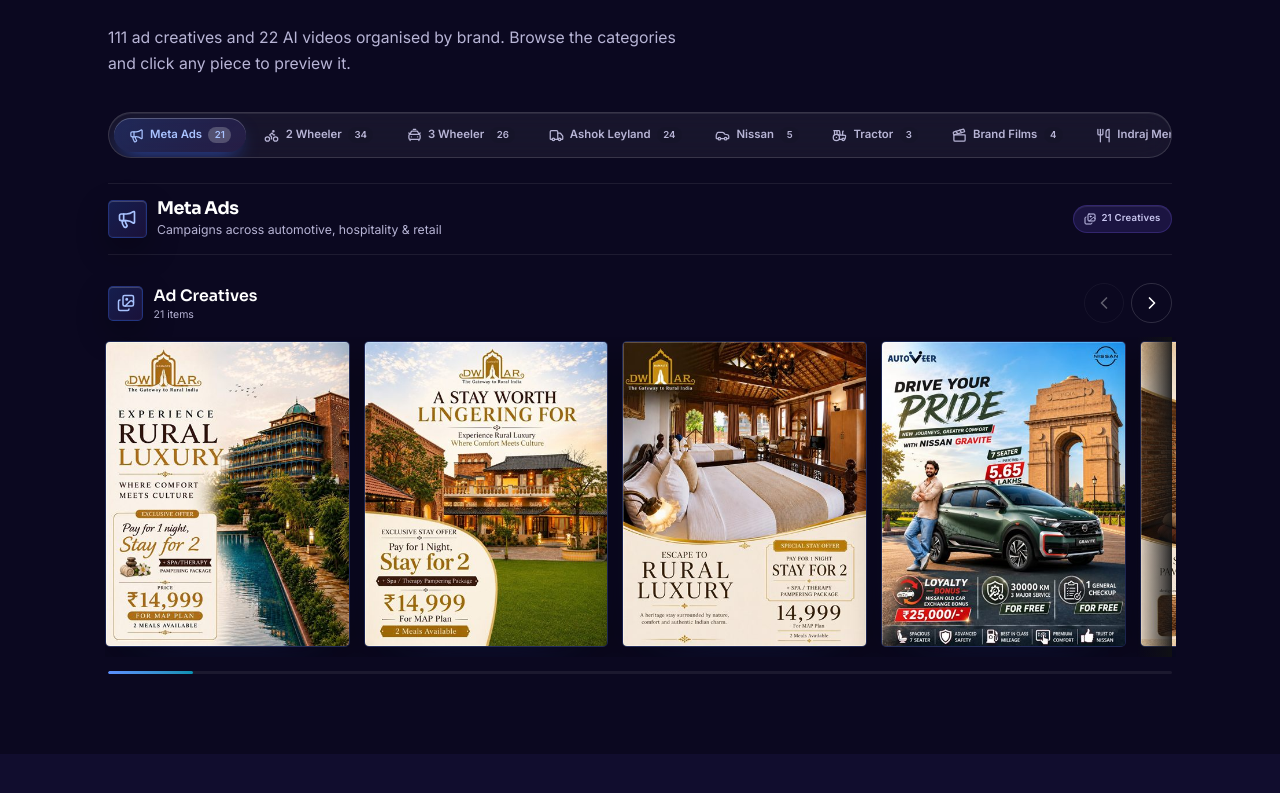
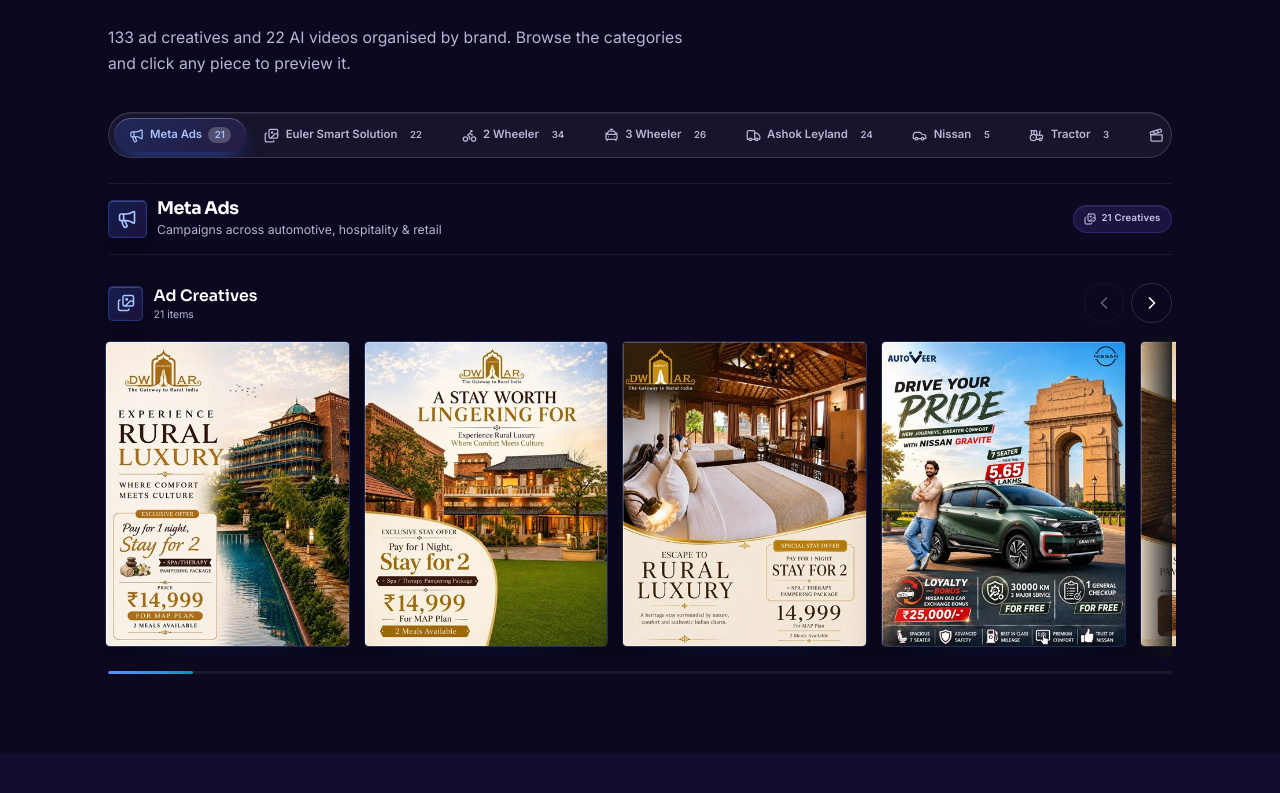
Before and after one commit to vinayautoveer22/Vinay-Portfolio, a React (Vite) app: page / in a window 1280 px wide. Shown: the part 6543-7336 px from the top of the page. Built offline with nearby package versions, Linux system fonts and the light colour scheme.

Commit message:
Auto-publish portfolio updates 2026-11-02 15:53

```diff
--- a/src/components/CreativeGallery.jsx
+++ b/src/components/CreativeGallery.jsx
@@ -41,7 +41,9 @@ const imagesFor = (category) => {
     return {
       type: 'image',
       src: `./ai-images/${category.folder}/${file}`,
-      thumb: `./ai-images/${category.folder}/thumbs/${file}`,
+      thumb: category.thumbnails === false
+        ? `./ai-images/${category.folder}/${file}`
+        : `./ai-images/${category.folder}/thumbs/${file}`,
     }
   })
 }
--- a/src/data/portfolioData.js
+++ b/src/data/portfolioData.js
@@ -485,6 +485,18 @@ summary:
       videos: [],
     },
     {
+      id: 'euler-smart-solution',
+      label: 'Euler Smart Solution',
+      brand: 'Euler Motors · Smart Solution',
+      folder: 'euler-smart-solution',
+      images: 22,
+      files: Array.from({ length: 23 }, (_, index) => String(index + 1))
+        .filter((number) => number !== '16')
+        .map((number) => `${number}.png`),
+      thumbnails: false,
+      videos: [],
+    },
+    {
       id: 'two-wheeler',
       label: '2 Wheeler',
       brand: 'Bajaj · AutoVeer',
```
Also changed, not shown: 1 other file (tests, documents, lock files or other folders).
